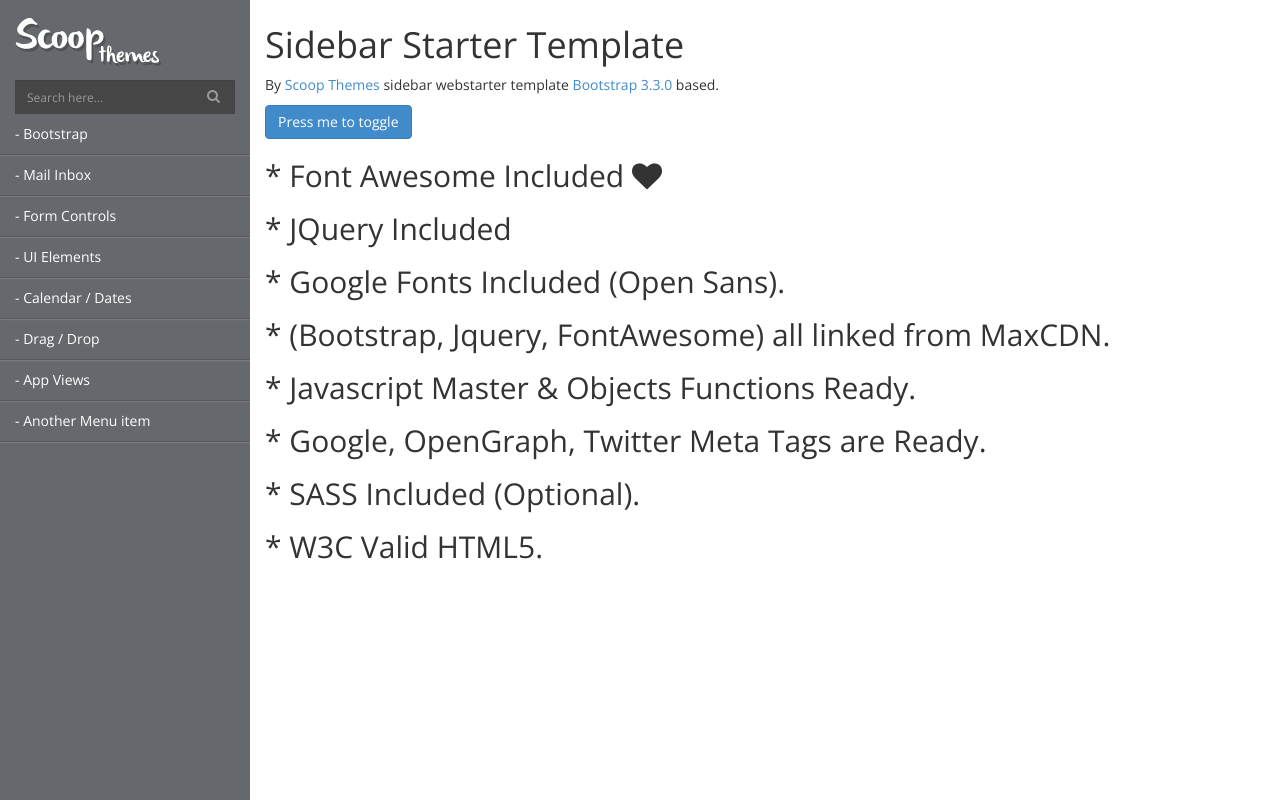
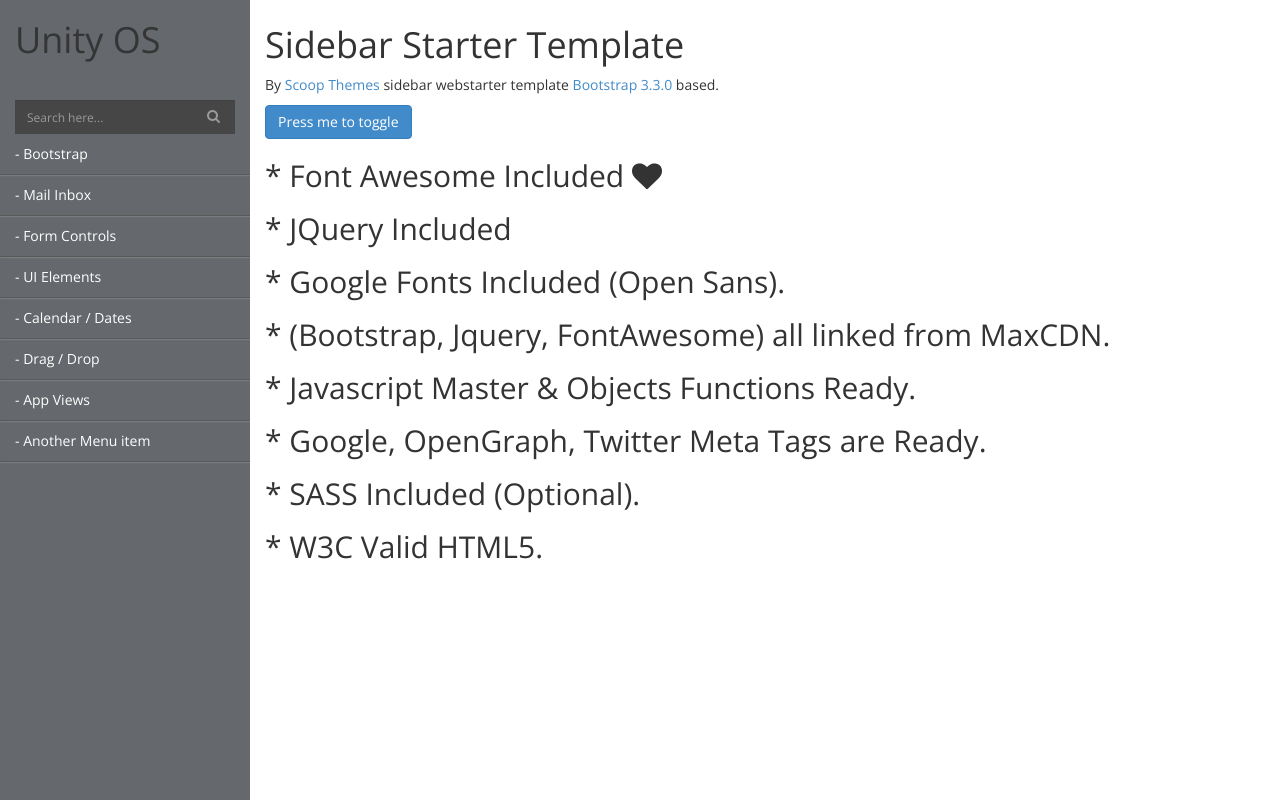
Before and after one commit to unity-os/unity-os.github.io, a plain HTML site: page index.html in a window 1280 px wide. Drawn offline with nearby package versions, Linux system fonts and the light colour scheme.

Commit message:
adding heading

```diff
--- a/index.html
+++ b/index.html
@@ -54,7 +54,7 @@
             <ul class="main-nav">
                 <!-- Your Logo Or Site Name -->
                 <li class="nav-brand">
-                    <a href="#"><img src="img/logo.png" alt=""></a>
+                   <h1> Unity OS </h1>
                 </li>
                 <!-- Search -->
                 <li class="main-search">
```
